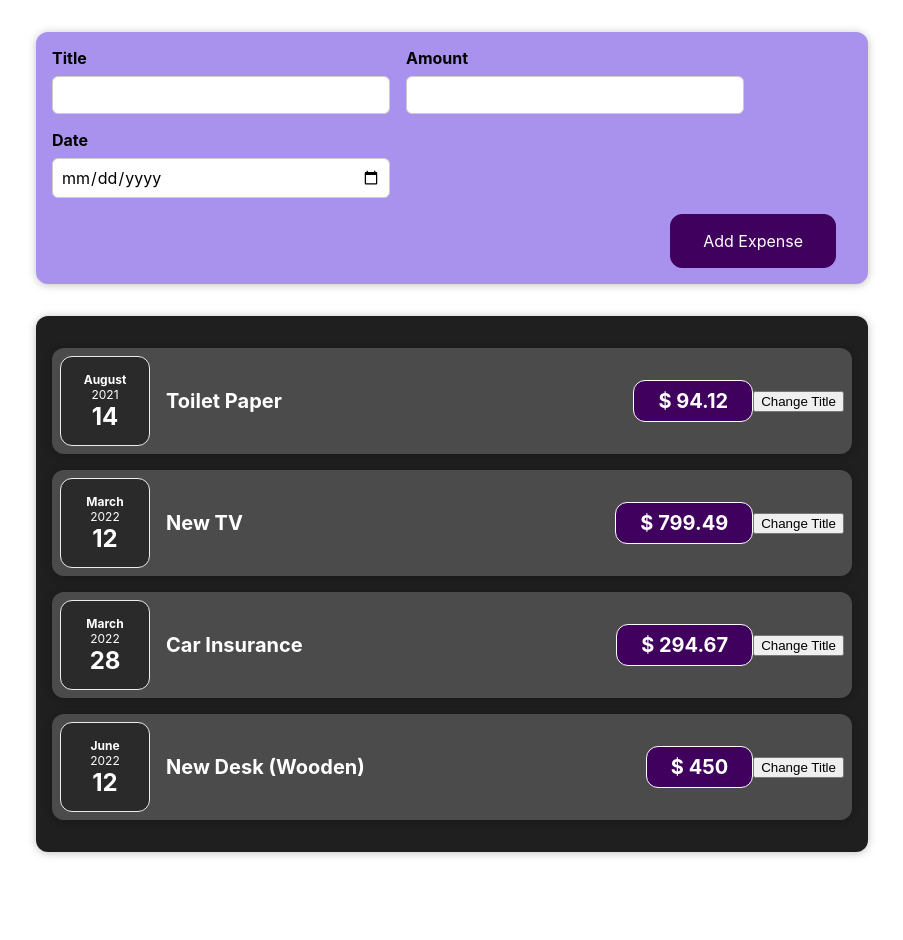
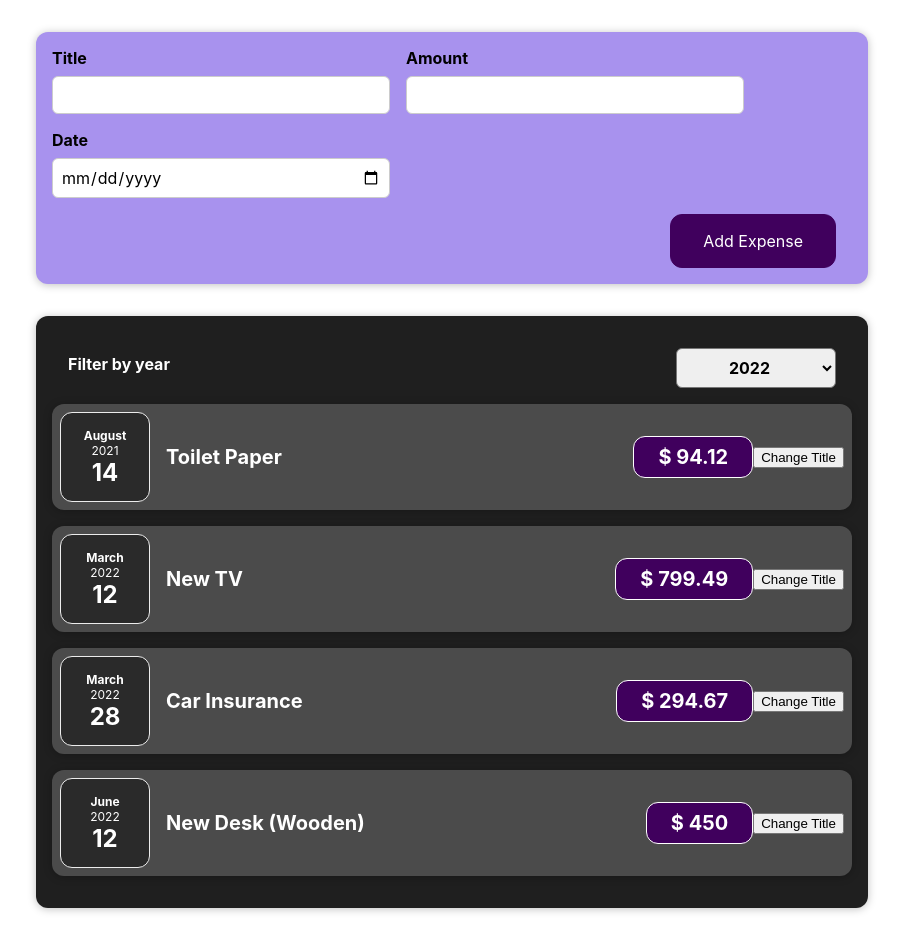
Before and after one commit to alex197925/react-tutorial, a React (Create React App) app in the folder tutorial-app/: page / in a window 1280 px wide. Shown: the whole page, without its empty margins (188-1091 px from the left). Before the commit the page ends 884 px from the top, so only its background shows below. Built offline with nearby package versions, Linux system fonts and the light colour scheme.

Commit message:
Pass data from child to parents

```diff
--- a/tutorial-app/src/App.js
+++ b/tutorial-app/src/App.js
@@ -1,5 +1,6 @@
 import Expenses from "./components/Expenses/Expenses";
 import NewExpense from "./components/NewExpense/NewExpense";
+import ExpensesFilter from "./components/ExpensesFilter";
 
 
 const App = () => {
--- a/tutorial-app/src/components/Expenses/Expenses.js
+++ b/tutorial-app/src/components/Expenses/Expenses.js
@@ -1,10 +1,22 @@
 import ExpenseItem from "./ExpenseItem";
 import "./Expenses.css";
 import Card from "../UI/Card";
+import ExpensesFilter from "../ExpensesFilter";
+
 
 const Expenses = (props) => {
+
+
+    //Passing selected year with selectedYear parameter
+    const filterChangeHandler = (selectedYear) => {
+        console.log("Expenses.js");
+        console.log(selectedYear);
+    }
+
     return (
+        <div>
             <Card className="expenses">
+                <ExpensesFilter onselectYear={filterChangeHandler} />
                 <ExpenseItem
                     title={props.items[0].title}
                     date={props.items[0].date}
@@ -22,6 +34,8 @@
                     date={props.items[3].date}
                     amount={props.items[3].amount}/>
             </Card>
+        </div>
+
     );
 }
 
--- /dev/null
+++ b/tutorial-app/src/components/ExpensesFilter.css
@@ -0,0 +1,24 @@
+.expenses-filter {
+    color: white;
+    padding: 0 1rem;
+}
+
+.expenses-filter__control {
+    display: flex;
+    width: 100%;
+    align-items: center;
+    justify-content: space-between;
+    margin: 1rem 0;
+}
+
+.expenses-filter label {
+    font-weight: bold;
+    margin-bottom: 0.5rem;
+}
+
+.expenses-filter select {
+    font: inherit;
+    padding: 0.5rem 3rem;
+    font-weight: bold;
+    border-radius: 6px;
+}
--- /dev/null
+++ b/tutorial-app/src/components/ExpensesFilter.js
@@ -0,0 +1,28 @@
+import React from 'react';
+
+import './ExpensesFilter.css';
+
+const ExpensesFilter = (props) => {
+
+   const dropDownChangeHandler = (event) => {
+       props.onselectYear(event.target.value)
+       // console.log(event.target.value);
+   }
+
+    return (
+        <div className='expenses-filter'>
+            <div className='expenses-filter__control'>
+                <label>Filter by year</label>
+                {/*Add onChange to check value of selected year*/}
+                <select onChange={dropDownChangeHandler}>
+                    <option value='2022'>2022</option>
+                    <option value='2021'>2021</option>
+                    <option value='2020'>2020</option>
+                    <option value='2019'>2019</option>
+                </select>
+            </div>
+        </div>
+    );
+};
+
+export default ExpensesFilter;
--- a/tutorial-app/src/components/NewExpense/ExpenseForm.js
+++ b/tutorial-app/src/components/NewExpense/ExpenseForm.js
@@ -2,6 +2,7 @@
 import "./ExpenseForm.css";
 
 const ExpenseForm = (props) => {
+    // Use State to set title,amount, data
     const [enteredTitle, setEnteredTitle] = useState('');
     const [enteredAmount, setEnteredAmount] = useState('');
     const [enteredDate, setEnteredDate] = useState('');
--- a/tutorial-app/src/components/NewExpense/NewExpense.js
+++ b/tutorial-app/src/components/NewExpense/NewExpense.js
@@ -1,6 +1,6 @@
 import "./NewExpense.css";
 import ExpenseForm from "./ExpenseForm";
-import expenseDate from "../Expenses/ExpenseDate";
+
 
 const NewExpense = (props) => {
 
```
Lines whose indentation alone changed are shown as unchanged.
